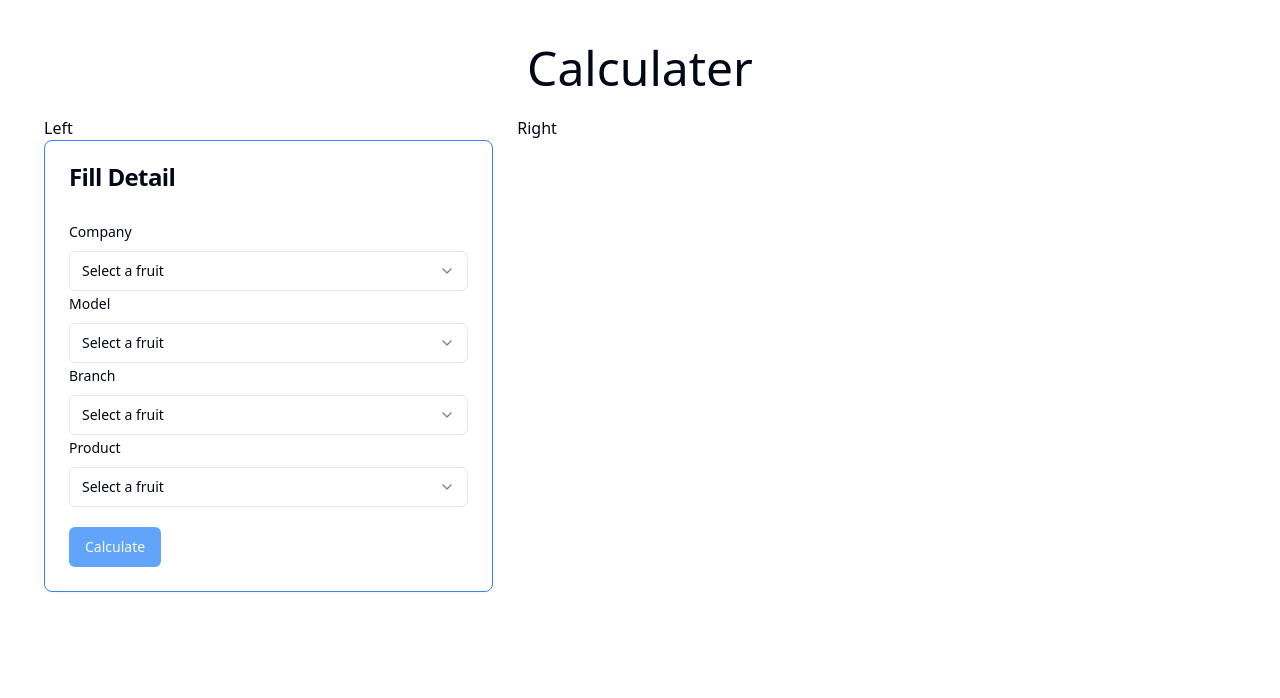
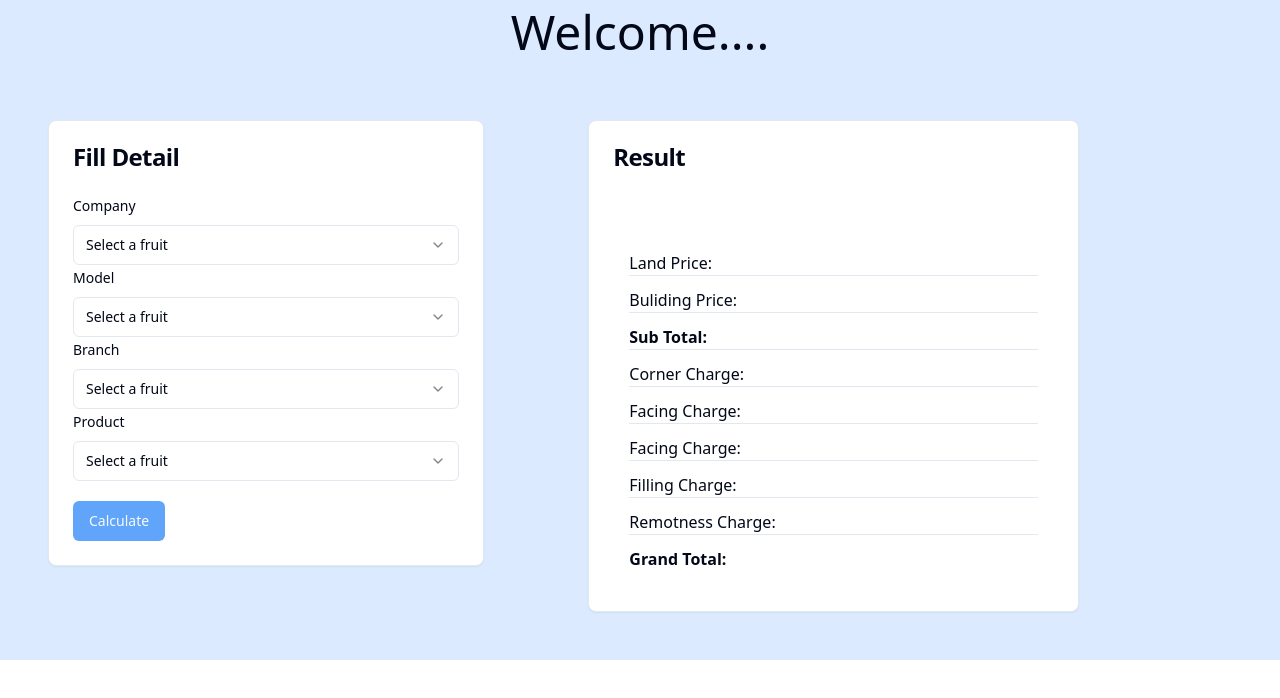
Before and after one commit to Rohittomar01/pricecalculater_01, a React (Vite) app: page / in a window 1280 px wide. Shown: the top 698 px of the page. Built offline with nearby package versions, Linux system fonts and the light colour scheme.

Commit message:
I created right side (Result interface)

```diff
--- a/package.json
+++ b/package.json
@@ -13,6 +13,7 @@
     "@hookform/resolvers": "^3.3.3",
     "@radix-ui/react-label": "^2.0.2",
     "@radix-ui/react-select": "^2.0.0",
+    "@radix-ui/react-separator": "^1.0.3",
     "@radix-ui/react-slot": "^1.0.2",
     "class-variance-authority": "^0.7.0",
     "clsx": "^2.1.0",
--- /dev/null
+++ b/src/components/ui/separator.tsx
@@ -0,0 +1,31 @@
+"use client"
+
+import * as React from "react"
+import * as SeparatorPrimitive from "@radix-ui/react-separator"
+
+import { cn } from "@/lib/utils"
+
+const Separator = React.forwardRef<
+  React.ElementRef<typeof SeparatorPrimitive.Root>,
+  React.ComponentPropsWithoutRef<typeof SeparatorPrimitive.Root>
+>(
+  (
+    { className, orientation = "horizontal", decorative = true, ...props },
+    ref
+  ) => (
+    <SeparatorPrimitive.Root
+      ref={ref}
+      decorative={decorative}
+      orientation={orientation}
+      className={cn(
+        "shrink-0 bg-border",
+        orientation === "horizontal" ? "h-[1px] w-full" : "h-full w-[1px]",
+        className
+      )}
+      {...props}
+    />
+  )
+)
+Separator.displayName = SeparatorPrimitive.Root.displayName
+
+export { Separator }
--- a/src/screens/Calculater/Calculater.tsx
+++ b/src/screens/Calculater/Calculater.tsx
@@ -4,14 +4,14 @@ import Right from "./Right";
 
 export default function Calculater() {
   return (
-    <div className="grid gap-6 p-11 ">
+    <div className="grid gap-6 p-2  bg-blue-100" >
       <div className="col-span-12 text-center">
-        <h1 className="text-5xl">Calculater</h1>
+        <h1 className="text-5xl">Welcome....</h1>
       </div>
-      <div className="col-span-4">
+      <div className="col-span-5 p-10">
         <Left />
       </div>
-      <div className="col-span-4">
+      <div className="col-span-5 p-10 pl-10">
         <Right />
       </div>
     </div>
--- a/src/screens/Calculater/Left.tsx
+++ b/src/screens/Calculater/Left.tsx
@@ -1,9 +1,7 @@
 import {
   Card,
   CardContent,
-  CardDescription,
-  CardFooter,
-  CardHeader,
+   CardHeader,
   CardTitle,
 } from "@/components/ui/card";
 // import { Input } from "@/components/ui/input";
@@ -31,12 +29,11 @@ export default function Left() {
   const form = useForm();
   return (
     <div>
-      <div>Left</div>
-      <div>
-        <Card className="border-blue-500 ">
+          <div>
+        <Card>
           <CardHeader>
             <CardTitle>Fill Detail</CardTitle>
-            <CardDescription></CardDescription>
+            {/* <CardDescription></CardDescription> */}
           </CardHeader>
           <CardContent>
             <div>
@@ -55,14 +52,14 @@ export default function Left() {
                             </SelectTrigger>
                             <SelectContent>
                               <SelectGroup>
-                                <SelectItem value="apple">Apple</SelectItem>
-                                <SelectItem value="banana">Banana</SelectItem>
+                                <SelectItem value="apple">Row markup </SelectItem>
+                                <SelectItem value="banana">Delux Markup</SelectItem>
                                 <SelectItem value="blueberry">
-                                  Blueberry
+                                 Economy Markup
                                 </SelectItem>
-                                <SelectItem value="grapes">Grapes</SelectItem>
+                                <SelectItem value="grapes">Luxury Markup</SelectItem>
                                 <SelectItem value="pineapple">
-                                  Pineapple
+                                 Super Luxury
                                 </SelectItem>
                               </SelectGroup>
                             </SelectContent>
--- a/src/screens/Calculater/Right.tsx
+++ b/src/screens/Calculater/Right.tsx
@@ -1,9 +1,44 @@
-export default function Right(){
-    return(
-        <div>
-            <div>
-                Right
-            </div>
-        </div>
-    )
+import {
+  Card,
+  CardContent,
+  CardDescription,
+    CardHeader,
+  CardTitle,
+} from "@/components/ui/card";
+import { Separator } from "@/components/ui/separator";
+
+export default function Right() {
+  return (
+    <div>
+      <div>
+        <Card>
+          <CardHeader>
+            <CardTitle>Result</CardTitle>
+            <CardDescription></CardDescription>
+          </CardHeader>
+          <CardContent className="p-10">
+            <p className="mt-3">Land Price:</p>
+            <Separator />
+            <p className="mt-3">Buliding Price:</p>
+            <Separator />
+            <p className="mt-3 font-bold">Sub Total:</p>
+            <Separator />
+            <p className="mt-3">Corner Charge:</p>
+            <Separator />
+            <p className="mt-3">Facing Charge:</p>
+            <Separator />
+            <p className="mt-3">Facing Charge:</p>
+            <Separator />
+            <p className="mt-3">Filling Charge:</p>
+            <Separator />
+            <p className="mt-3">Remotness Charge:</p>
+            <Separator />
+            <p className="mt-3 font-bold">Grand Total:</p>
+
+          </CardContent>
+
+        </Card>
+      </div>
+    </div>
+  );
 }
```
Also changed, not shown: 1 other file (tests, documents, lock files or other folders).
